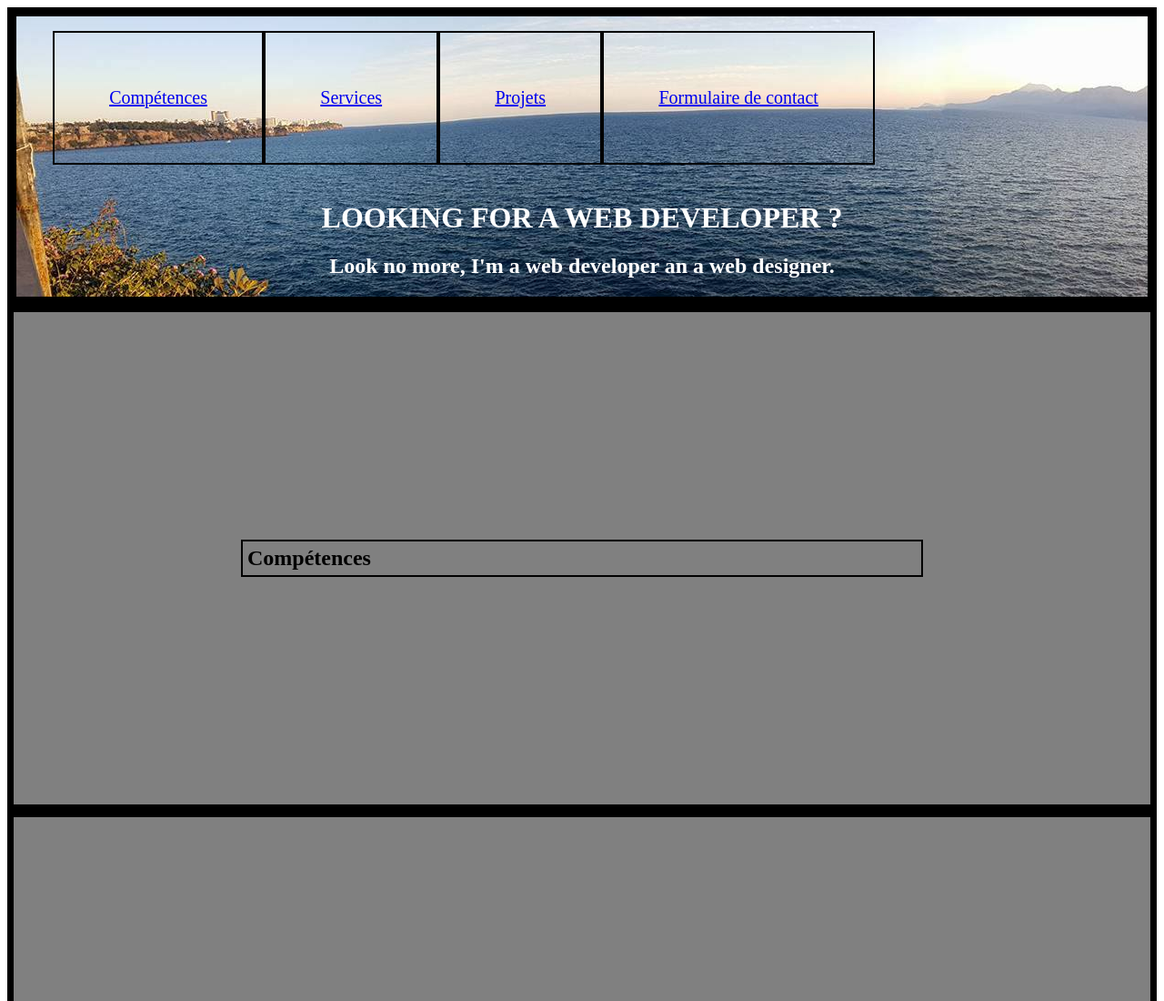
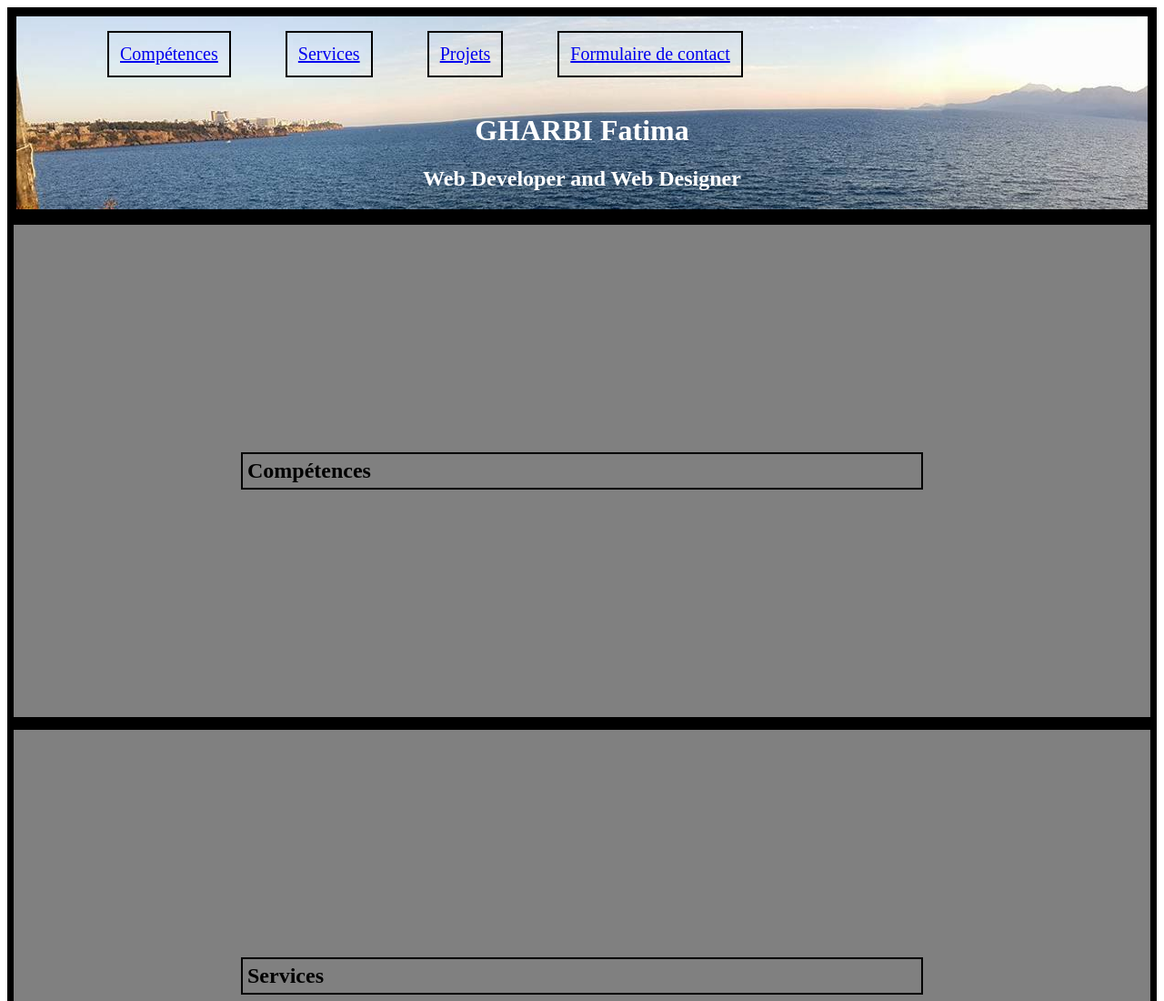
Before and after one commit to Gharbi22/origin, a plain HTML site: page html/index.html in a window 1280 px wide. Shown: the top 1100 px of the page at 91% size. Drawn offline with Linux system fonts and the light colour scheme; files whose address does not match are found by name.

Commit message:
modification de la barre de navigation

```diff
--- a/html/index.html
+++ b/html/index.html
@@ -35,11 +35,11 @@
             </ul>
         </nav>
         </br>
-        <h1>LOOKING FOR A WEB DEVELOPER ?
+        <h1> GHARBI Fatima
 
         </h1>
 
-        <h2>Look no more, I'm a web developer an a web designer.
+        <h2> Web Developer and Web Designer
         </h2>
 
     </header>
--- a/public/css/style.css
+++ b/public/css/style.css
@@ -10,10 +10,13 @@ li {
     border: 2px solid black;
     float: left;
     display: inline;
-    padding: 5%;
+    padding: 1%;
     font-size: 20px;
     text-align: center;
+    position: static;
+    margin-left: 60px;
 }
+
 nav{
     overflow: hidden;
 }
```
